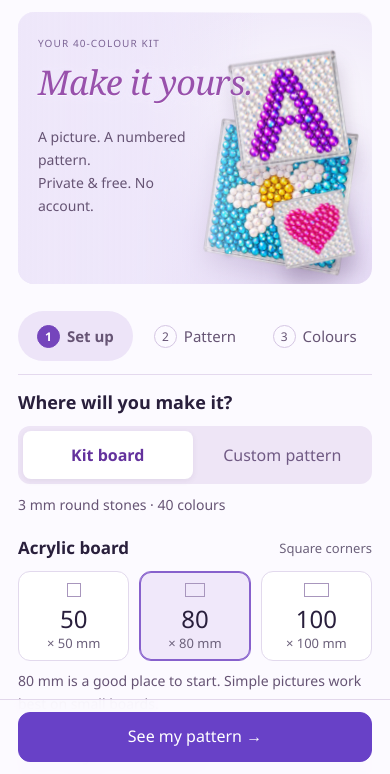
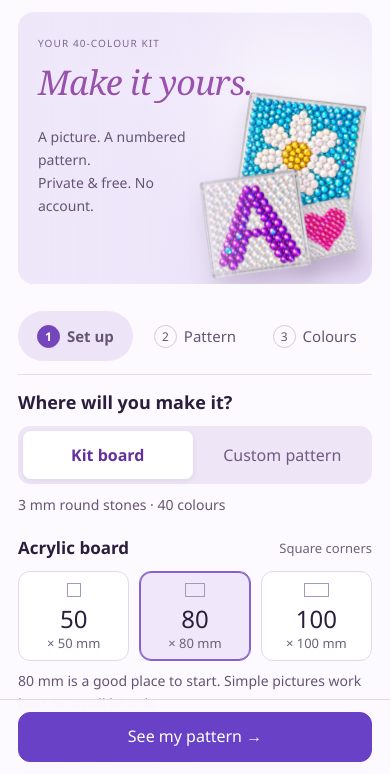
Before and after one commit to niuzipai-gif/wallfid-rhinestone-studio, a plain HTML site: page index.html in a window 390 px wide. Shown: the part 70-844 px from the top of the page. Drawn offline with Linux system fonts and the light colour scheme; a web font is replaced by a local one.

Commit message:
Position mobile A artwork to the lower left of the flower

```diff
--- a/index.html
+++ b/index.html
@@ -1,6 +1,6 @@
 <!doctype html>
 <html lang="en-GB">
-<head><meta charset="utf-8"><meta name="viewport" content="width=device-width,initial-scale=1"><meta name="theme-color" content="#6841c7"><meta name="description" content="Turn your picture into a numbered rhinestone pattern. Choose your acrylic board, use your 40-colour kit, and make it at your own pace."><link rel="icon" href="favicon.svg" type="image/svg+xml"><meta property="og:title" content="WALLFID Rhinestone Studio"><meta property="og:description" content="Make your own numbered rhinestone pattern with your 40-colour kit."><title>WALLFID Rhinestone Studio — Your picture. Your sparkle.</title><link rel="stylesheet" href="wallfid-preview.css?v=06010c8b0c9c"><script src="pattern-core-spark.js?v=b12d20707d08" defer></script><script src="image-sampling-wallfid.js?v=d829484fcde7" defer></script><link rel="stylesheet" href="mobile-flow.css?v=96acb1938367"><link rel="stylesheet" href="image-flow.css?v=21eec424de9d"><link rel="stylesheet" href="custom-pattern.css?v=2a018d73441f"><link rel="stylesheet" href="languages.css?v=7657e5e2a087"><script src="languages-data.js?v=275a703f956c" defer></script><script src="languages.js?v=b60c9b9e4350" defer></script><script src="app-localized.js?v=bfce376b3f94" defer></script><script src="mobile-flow.js?v=caa7e19c9114" defer></script><link rel="stylesheet" href="site-motion.css?v=3408ad349835"></head>
+<head><meta charset="utf-8"><meta name="viewport" content="width=device-width,initial-scale=1"><meta name="theme-color" content="#6841c7"><meta name="description" content="Turn your picture into a numbered rhinestone pattern. Choose your acrylic board, use your 40-colour kit, and make it at your own pace."><link rel="icon" href="favicon.svg" type="image/svg+xml"><meta property="og:title" content="WALLFID Rhinestone Studio"><meta property="og:description" content="Make your own numbered rhinestone pattern with your 40-colour kit."><title>WALLFID Rhinestone Studio — Your picture. Your sparkle.</title><link rel="stylesheet" href="wallfid-preview.css?v=06010c8b0c9c"><script src="pattern-core-spark.js?v=b12d20707d08" defer></script><script src="image-sampling-wallfid.js?v=d829484fcde7" defer></script><link rel="stylesheet" href="mobile-flow.css?v=96acb1938367"><link rel="stylesheet" href="image-flow.css?v=21eec424de9d"><link rel="stylesheet" href="custom-pattern.css?v=2a018d73441f"><link rel="stylesheet" href="languages.css?v=7657e5e2a087"><script src="languages-data.js?v=275a703f956c" defer></script><script src="languages.js?v=b60c9b9e4350" defer></script><script src="app-localized.js?v=bfce376b3f94" defer></script><script src="mobile-flow.js?v=caa7e19c9114" defer></script><link rel="stylesheet" href="site-motion.css?v=d1b315d1af89"></head>
 <body>
 <a class="skip-link" href="#workspace">Skip to pattern maker</a>
 <header class="site-header"><a class="brand" href="index.html" aria-label="WALLFID Rhinestone Studio home"><svg viewBox="0 0 40 40" fill="none" aria-hidden="true"><path d="M20 2 38 20 20 38 2 20Z M20 2 29 20 20 38 11 20Z M2 20H38" stroke="currentColor" stroke-width="1.4"/></svg><span class="wallfid-wordmark"><span class="wallfid-lettering">WALLFID</span><span class="brand-descriptor">RHINESTONE STUDIO</span></span></a><nav aria-label="Main navigation"><a href="#ideas">A little inspiration</a><a href="#making">How it works</a><button id="helpButton">Making guide ↗</button></nav><button id="languageButton" class="language-button" aria-label="Choose your language" aria-haspopup="dialog" title="Choose your language"><svg viewBox="0 0 24 24" aria-hidden="true"><circle cx="12" cy="12" r="9"/><path d="M3 12h18M12 3c5 5 5 13 0 18M12 3c-5 5-5 13 0 18"/></svg><span id="languageCode" data-no-i18n>EN</span><span aria-hidden="true">⌄</span></button><button id="mobileHelp" class="mobile-only mobile-help" aria-label="Open making guide">Help <span aria-hidden="true">?</span></button><a class="header-action" href="#workspace">Make a pattern <span aria-hidden="true">↗</span></a></header>
--- a/release-manifest.json
+++ b/release-manifest.json
@@ -9,7 +9,7 @@
   "image-flow.css": "21eec424de9d207b92bdbb7733e9f07b434c3b6913551bc46b16fdb9f940b9f4",
   "image-flow.test.cjs": "4bc79647d32306e9be10d0951eef8103ba4e03fa4f0747db3bbe755bb810fd28",
   "image-sampling-wallfid.js": "d829484fcde771b83672dcb9c80f2bf2d170a97ea71ab894de3534bc70b3e5d0",
-  "index.html": "3932b27b31472ed9b55299ac31b5b7454b2c6971393de6d4c21ec749c28f406f",
+  "index.html": "5e5a60abdf090116d236298d102a44f4e995e6e7b86250fe4ca592364ce5c0e3",
   "languages-data.js": "275a703f956ce40d52c15b99b9ff6ba07fe0d1424c86bde8b7da8a273676e745",
   "languages.css": "7657e5e2a087134070d4668d09757ef55aed15b7ef5edc329b5944d789e674b7",
   "languages.js": "b60c9b9e4350f34eb3b81257dd0d1cf4823904ceb9a8ee12db085e205efeb91f",
@@ -19,7 +19,7 @@
   "pattern-core-spark.js": "b12d20707d08bd95663177213239e76d95818de56e08c26df68aed15fe90a981",
   "README.md": "7ea742d7f2618e756dd11ec3125fb1e715783aa264bcdfc802d00240ab9ce066",
   "sampling-wallfid.test.cjs": "c261845005abad48e8171b6415ccddd4a256c46b26fee4dac6da5fe372e2e6eb",
-  "site-motion.css": "3408ad3498352087ac9c2ff7dd27c7f9c15070e7f71040593ff5754bb6496e55",
+  "site-motion.css": "d1b315d1af8996363adc3aeed2378b0bdc35905852f0a044416fcbbcfcb48685",
   "site-motion.js": "e6e5992b0c5946179f9e58d3416539fae0c4060d28b40392c9f1a2fbbdc2d977",
   "small-pattern.test.cjs": "015e9d70242f022bf385bec6eef5c7f74f02add68155ea75050c6785724000f4",
   "spark-preview.css": "278006ca543f94dcacdb35c4b921196791939b7d34e3f9e92e8546853e729b1f",
--- a/site-motion.css
+++ b/site-motion.css
@@ -49,9 +49,9 @@
  .mobile-only.mobile-intro h1{margin:0;max-width:76%;font-size:34px;line-height:1.12;letter-spacing:-.8px;text-wrap:balance;overflow-wrap:anywhere;text-shadow:0 1px 0 #ffffffb0,0 0 12px #eee7fa,0 0 5px #eee7fa}
  .mobile-only.mobile-intro>div>span{display:block;max-width:48%;margin-top:24px;font-size:14px;line-height:1.65;color:#665474}
  .mobile-only.mobile-intro>.artwork-motion{display:block;position:absolute;inset:0;width:100%;height:100%;margin:0;aspect-ratio:auto;z-index:1;--art-scale:1;--float-distance:3px;transform:none;pointer-events:none}
- .mobile-intro .piece-initial{z-index:4;left:58%;top:12%;width:37%;opacity:1;--board-angle:-8deg;--piece-x:.8px;--piece-turn:.35deg;--float-distance:4px}
- .mobile-intro .piece-flower{z-index:1;left:50%;top:37%;width:47%;--board-angle:8deg;--piece-x:1px;--piece-turn:.45deg;--float-distance:2px}
- .mobile-intro .piece-heart{z-index:3;left:71%;top:64%;width:25%;--board-angle:-12deg;--piece-x:.6px;--piece-turn:.3deg;--float-distance:3px}
+ .mobile-intro .piece-initial{z-index:4;left:50%;top:56%;width:34%;opacity:1;--board-angle:-8deg;--piece-x:.8px;--piece-turn:.35deg;--float-distance:4px}
+ .mobile-intro .piece-flower{z-index:1;left:59%;top:28%;width:40%;--board-angle:8deg;--piece-x:1px;--piece-turn:.45deg;--float-distance:2px}
+ .mobile-intro .piece-heart{z-index:3;left:76%;top:67%;width:21%;--board-angle:-12deg;--piece-x:.6px;--piece-turn:.3deg;--float-distance:3px}
  .mobile-only.mobile-intro>.artwork-motion .artwork-piece>img{width:100%;height:100%;max-width:none;margin:0;transform:rotate(var(--board-angle))}
  .mobile-only.mobile-intro>.artwork-motion .piece-initial>img{filter:drop-shadow(0 13px 10px #42215335)}
  .mobile-only.mobile-intro>.artwork-motion .piece-flower>img{transform:perspective(450px) rotateY(-12deg) rotate(var(--board-angle));filter:drop-shadow(0 12px 12px #4c32672a)}
@@ -60,12 +60,12 @@
  .mobile-intro .floating-gem{width:8px;height:8px;--piece-x:.5px}
  .mobile-intro .gem-1{left:91%;top:54%;width:6px;height:6px;opacity:.6;filter:blur(.5px)}.mobile-intro .gem-2{left:58%;top:86%;width:9px;height:9px;filter:drop-shadow(0 3px 2px #42215333)}
  .mobile-intro .gem-3,.mobile-intro .gem-4,.mobile-intro .gem-5{display:none}
- .mobile-intro .glint-1{left:77%;top:29%}.mobile-intro .glint-2{left:84%;top:78%}.mobile-intro .glint-3{left:71%;top:59%}
+ .mobile-intro .glint-1{left:67%;top:74%}.mobile-intro .glint-2{left:86%;top:78%}.mobile-intro .glint-3{left:79%;top:48%}
  .mobile-intro .art-glint{width:9px;height:9px}
  .hero-art>.artwork-motion{width:100%;margin-left:0}
 }
 @media(max-width:370px){.mobile-only.mobile-intro{padding:22px 18px;min-height:266px}.mobile-only.mobile-intro h1{font-size:30px}.mobile-only.mobile-intro>div>span{max-width:48%;font-size:13px;margin-top:22px}}
-@media(min-width:600px) and (max-width:900px){.mobile-only.mobile-intro{min-height:310px;padding:30px}.mobile-only.mobile-intro h1{font-size:42px}.mobile-only.mobile-intro>div>span{max-width:46%;font-size:17px}.mobile-intro .piece-initial{left:69%;top:9%;width:25%}.mobile-intro .piece-flower{left:53%;top:28%;width:32%}.mobile-intro .piece-heart{left:74%;top:59%;width:20%}}
+@media(min-width:600px) and (max-width:900px){.mobile-only.mobile-intro{min-height:310px;padding:30px}.mobile-only.mobile-intro h1{font-size:42px}.mobile-only.mobile-intro>div>span{max-width:46%;font-size:17px}.mobile-intro .piece-initial{left:52%;top:49%;width:23%}.mobile-intro .piece-flower{left:64%;top:20%;width:28%}.mobile-intro .piece-heart{left:80%;top:62%;width:15%}}
 @media(prefers-reduced-motion:reduce){
  html.motion-ready .artwork-piece,html.motion-ready .floating-gem,html.motion-ready .artwork-motion .art-glint{animation:none!important}
  .artwork-piece,.floating-gem{transform:none!important}
```
